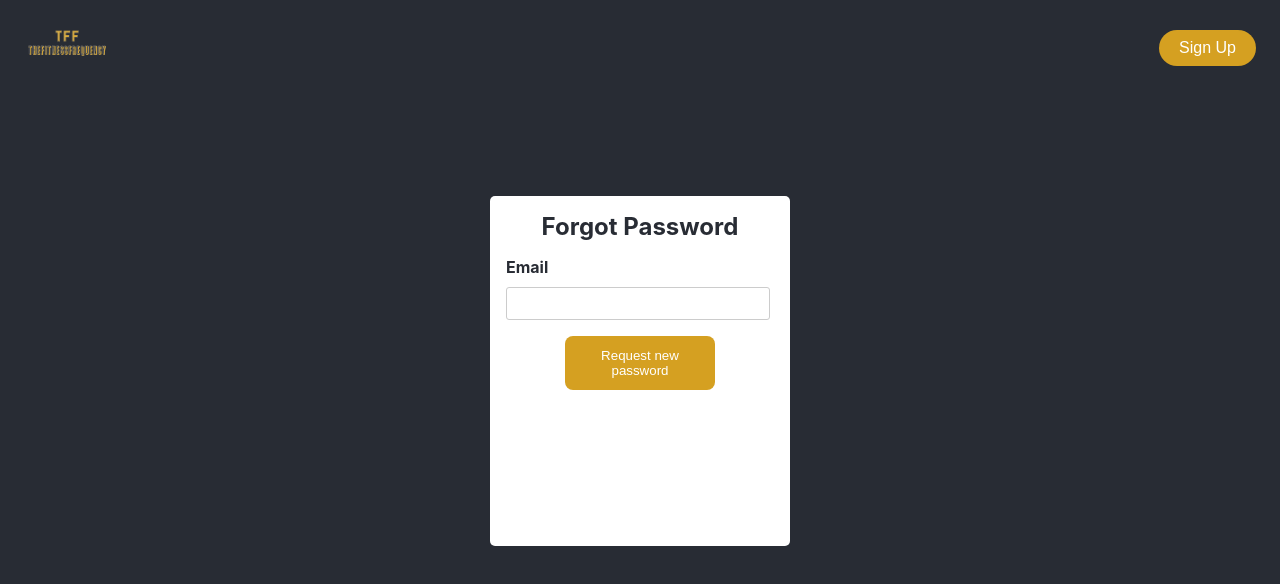
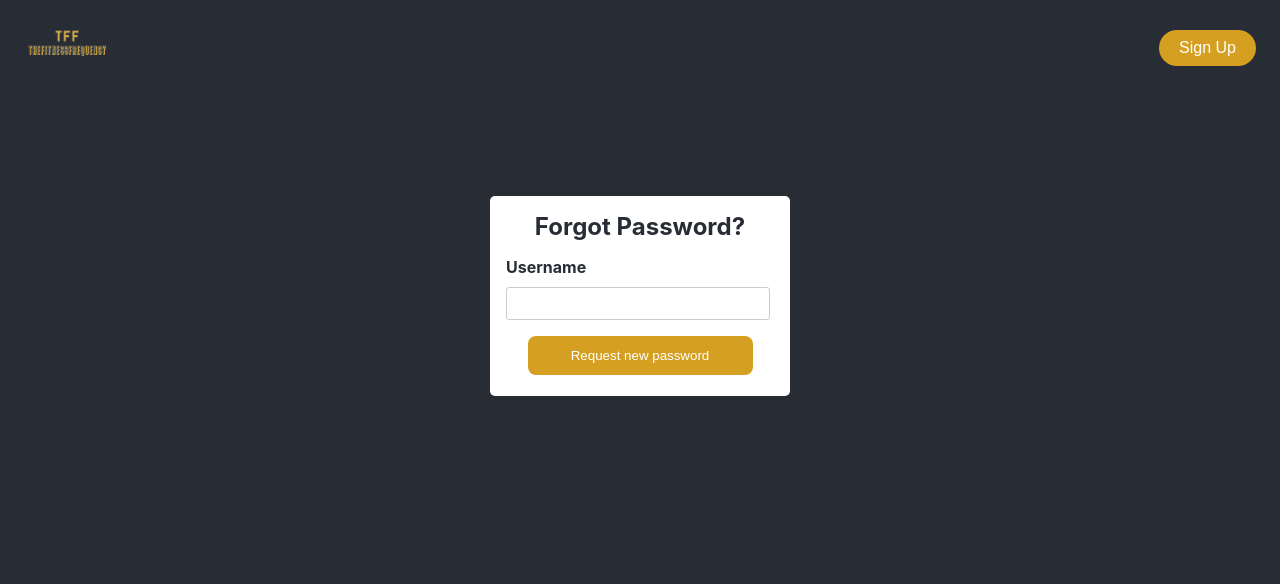
Before and after one commit to YanAmorelli/front_gym_consistency, a React (Create React App) app: page /forgotPassword in a window 1280 px wide. Shown: the top 584 px of the page. Built offline with nearby package versions, Linux system fonts and the light colour scheme.

Commit message:
Forget Password works!

```diff
--- a/src/config/routers.js
+++ b/src/config/routers.js
@@ -5,7 +5,7 @@ import Login from "../pages/login/login";
 import Main from '../pages/main/main';
 import Protected from "./auth-guard";
 import MonthProgress from "../pages/month-progress/month-progress";
-import ForgotPassword from "../pages/login/forgot-passowrd";
+import ForgotPassword from "../pages/login/forgot-passoword";
 
 function Routers() {
 
--- a/src/pages/components/navbar/navbar.js
+++ b/src/pages/components/navbar/navbar.js
@@ -7,13 +7,13 @@ function NavBar(props) {
     const navigate = useNavigate();
 
     const handleClick = () => {
-        navigate("/");
+        navigate("/")
     }
 
     function NavBarLogin() {
         return (
             <header>
-                <span className="image-clickable">
+                <span onClick={handleClick} className="image-clickable">
                     <img src={Logo} alt="main-logo" className="logo"/>
                 </span>
                 <button className="signup-button">Sign Up</button>
--- /dev/null
+++ b/src/pages/login/forgot-passoword.js
@@ -0,0 +1,52 @@
+import { useState } from "react"
+import NavBar from "../components/navbar/navbar"
+import "./login.css"
+import axios from "axios";
+import "./forgot-password.css"
+import { useNavigate } from "react-router-dom"
+
+function ForgotPassword() {
+    const navigate = useNavigate();
+    const [user, setUser] = useState();
+
+    const requestNewPassword = () => {
+        const data = {username: user};
+        sendRequestNewPassword(data);
+        navigate("/")
+    }
+
+    const sendRequestNewPassword = (user) => {
+        try {
+            axios.post("http://localhost:8080/forgetPassword", user);
+        }
+        catch(error) {
+            console.error(error);
+        };
+    }
+
+    return (
+        <main className="main">
+            <NavBar
+                wasAuthenticated={false}
+            />
+            <body className="container">
+                <div className="forgot-pass-box">
+                    <form onSubmit={requestNewPassword} >
+                        <h1 className="title">Forgot Password?</h1>
+                        <div className="form-field">
+                            <label htmlFor="fuser" className="label-form">Username</label>
+                            <input type={"text"} onChange={e => setUser(e.target.value)} className="input-form"></input>
+                        </div>
+
+                        <div className="button-form">
+                            <button type="submit" className="new-password-button">Request new password</button>
+                        </div>
+
+                    </form>
+                </div>
+            </body>
+        </main>
+    )
+}
+
+export default ForgotPassword
--- a/src/pages/login/forgot-passowrd.js
+++ /dev/null
@@ -1,37 +0,0 @@
-import { useState } from "react"
-import NavBar from "../components/navbar/navbar"
-import "./login.css"
-
-function ForgotPassword() {
-    const [email, setEmail] = useState();
-
-    const requestNewPassword = () => {
-
-    }
-
-    return (
-        <main className="main">
-            <NavBar
-                wasAuthenticated={false}
-            />
-            <body className="container">
-                <div className="box">
-                    <form onSubmit={requestNewPassword} >
-                        <h1 className="title">Forgot Password</h1>
-                        <div className="form-field">
-                            <label htmlFor="femail" className="label-form">Email</label>
-                            <input type={"email"} onChange={e => setEmail(e.target.value)} className="input-form"></input>
-                        </div>
-
-                        <div className="button-form">
-                            <button type="submit" className="login-button">Request new password</button>
-                        </div>
-
-                    </form>
-                </div>
-            </body>
-        </main>
-    )
-}
-
-export default ForgotPassword
--- /dev/null
+++ b/src/pages/login/forgot-password.css
@@ -0,0 +1,28 @@
+.forgot-pass-box {
+    margin-top: 100px;
+    width: 300px;
+    height: 200px;
+    background-color: #fff;
+    border-radius: 5px;
+}
+
+.new-password-button {
+    width: 75%;
+    padding: 12px;
+    background-color: var(--laranja);
+    color: white;
+    border: none;
+    border-radius: 8px;
+}
+
+.new-password-button:hover {
+    background-color: var(--azul);
+    transition: 0.7s;
+    cursor: pointer;
+}
+
+label,input{
+    display:flex;
+    flex-direction:column;
+    margin-left: 16px;
+}
```
